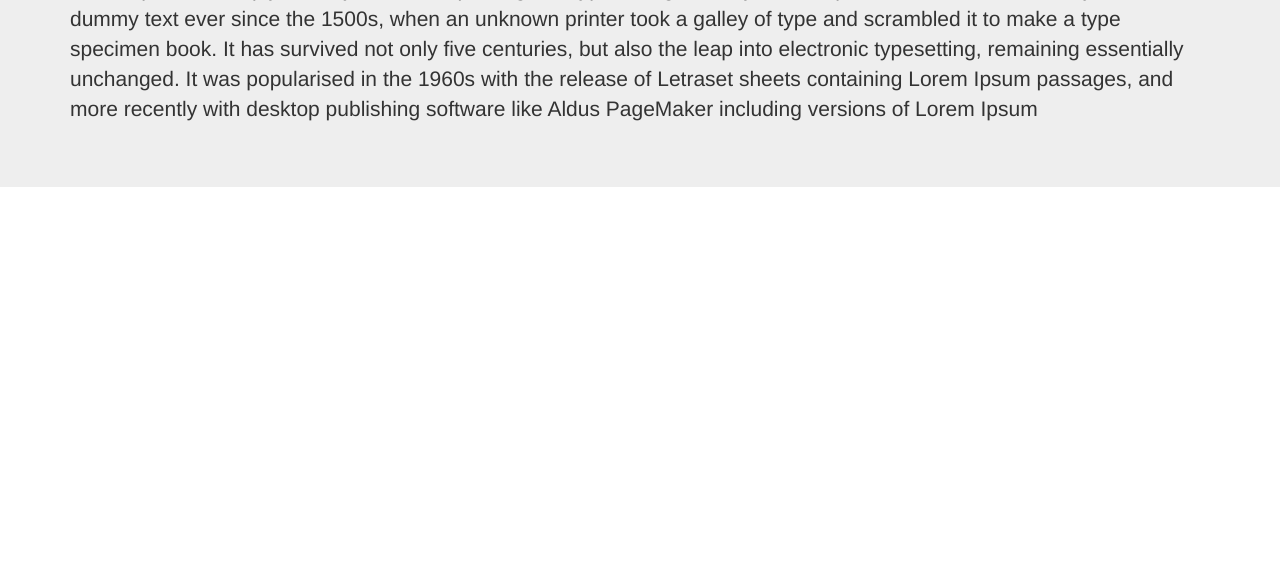
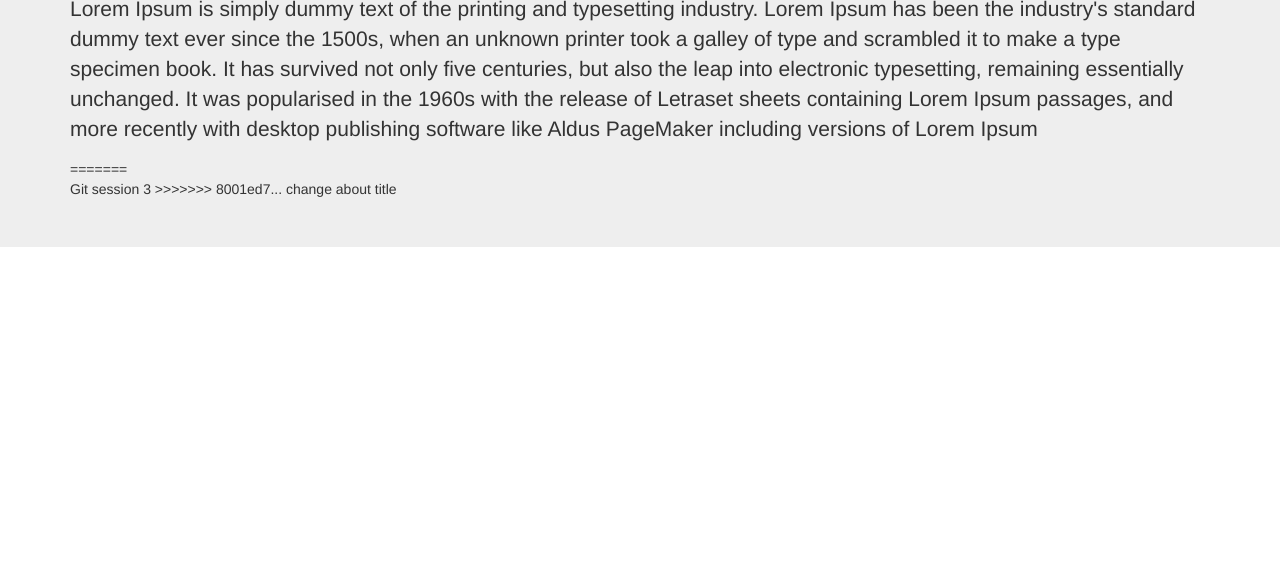
Before and after one commit to rodri-git/GTIDemo, a plain HTML site: page about.html in a window 1280 px wide. Shown: the part 223-800 px from the top of the page. Drawn offline with Linux system fonts and the light colour scheme.

Commit message:
change about title

```diff
--- a/about.html
+++ b/about.html
@@ -21,12 +21,17 @@
         <script src="js/vendor/modernizr-2.8.3-respond-1.4.2.min.js"></script>
     </head>
     <body>
+<<<<<<< HEAD
         <!-- Main jumbotron for a primary marketing message or call to action -->
     <div class="jumbotron">
         <div class="container">
           <h1>GIT source control day 4</h1>
           <p>Lorem Ipsum is simply dummy text of the printing and typesetting industry. Lorem Ipsum has been the industry's standard dummy text ever since the 1500s, when an unknown printer took a galley of type and scrambled it to make a type specimen book. It has survived not only five centuries, but also the leap into electronic typesetting, remaining essentially unchanged. It was popularised in the 1960s with the release of Letraset sheets containing Lorem Ipsum passages, and more recently with desktop publishing software like Aldus PageMaker including versions of Lorem Ipsum
           </p>
+=======
+        <div>
+            Git session 3
+>>>>>>> 8001ed7... change about title
         </div>
     </div>
     </body>
```
